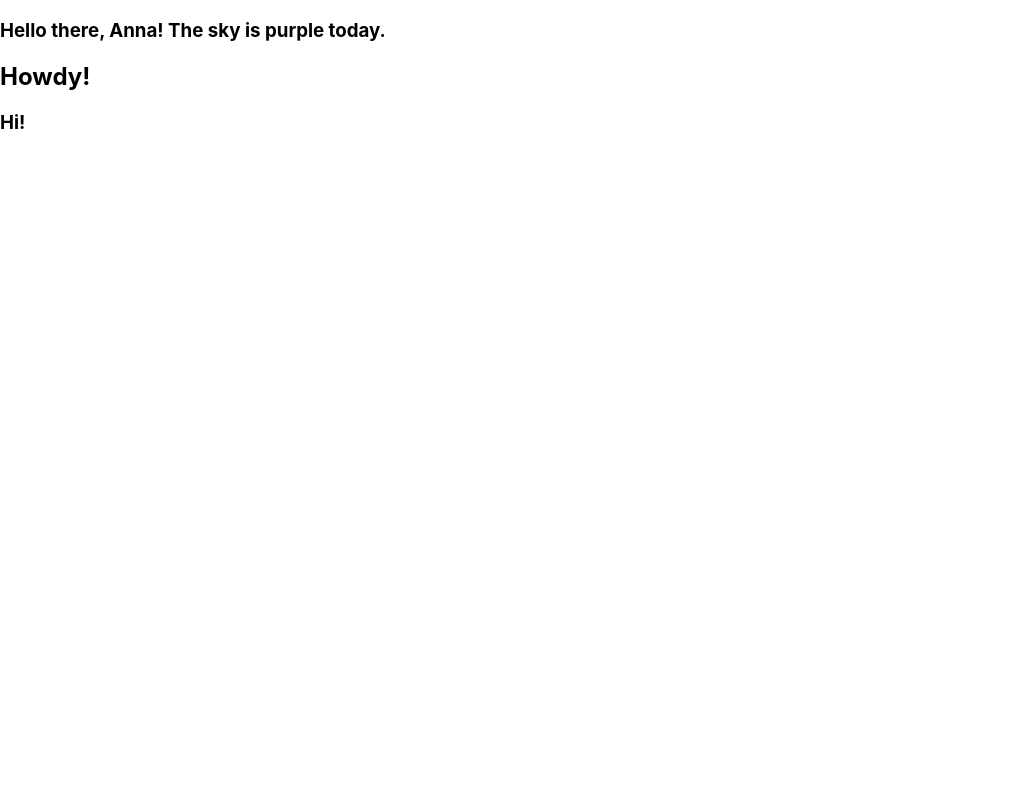
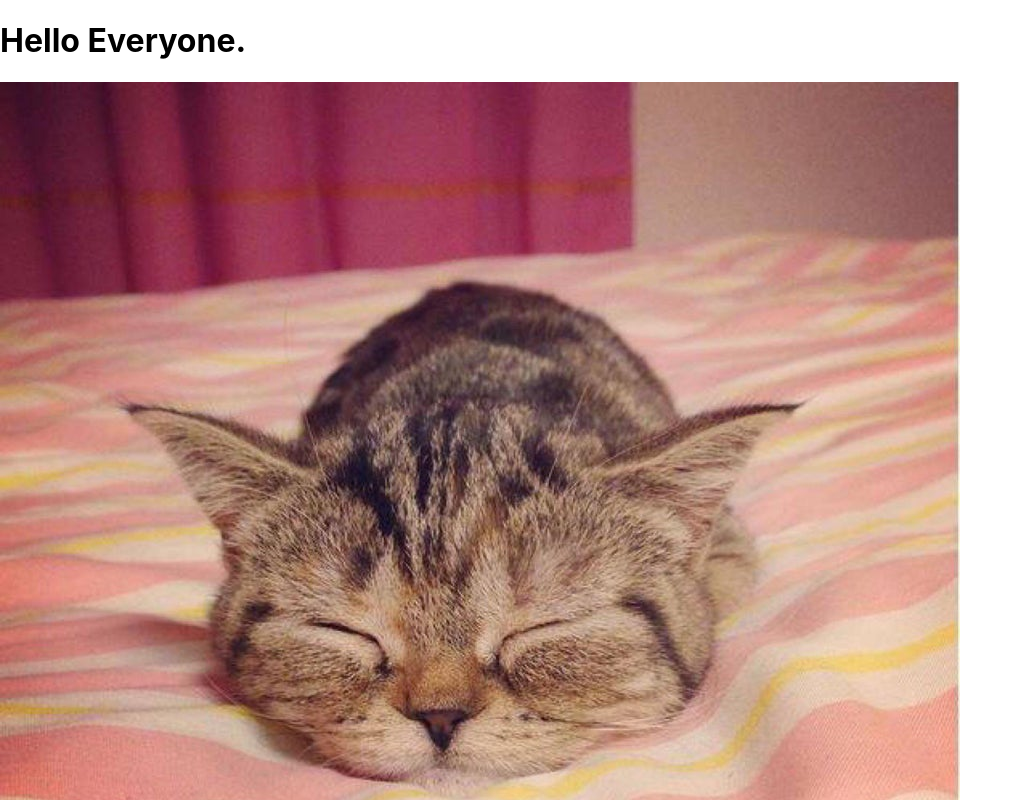
Before and after one commit to rimmisharma/react-practice, a React (Create React App) app: page / in a window 1280 px wide. Shown: the top 800 px of the page, without its empty margins (0-1023 px from the left). Built offline with nearby package versions, Linux system fonts and the light colour scheme.

Commit message:
Embedding JSX expression in an HTML attribute

```diff
--- a/src/App.js
+++ b/src/App.js
@@ -1,15 +1,16 @@
-import logo from './logo.svg';
+import cat from './cat.jpg'
 import './App.css';
-import Header from './components/Header';
-import Main from './components/Main';
-import Sidebar from './components/Sidebar';
+
+function Logo(props){
+  const userPic = <img src = {cat} />; //embedded JSX expression {cat} in an HTML attribute 'src'
+  return userPic;
+}
 
 function App() {
   return (
     <div>
-      <Header name="Anna" color="purple" />
-      <Main greet="Howdy!" />
-      <Sidebar greet="Hi!" />
+      <h1>Hello Everyone.</h1>
+      <Logo/>
     </div>
   )
 }
--- a/src/index.css
+++ b/src/index.css
@@ -1,4 +1,4 @@
-body {
+ body {
   margin: 0;
   font-family: -apple-system, BlinkMacSystemFont, 'Segoe UI', 'Roboto', 'Oxygen',
     'Ubuntu', 'Cantarell', 'Fira Sans', 'Droid Sans', 'Helvetica Neue',
@@ -11,3 +11,9 @@ code {
   font-family: source-code-pro, Menlo, Monaco, Consolas, 'Courier New',
     monospace;
 }
+.App{
+  display: flex;
+  flex-direction: column;
+  justify-content: space-between;
+  min-height: calc(100vh - 160px);
+}
```
Also changed, not shown: src/cat.jpg (added).
